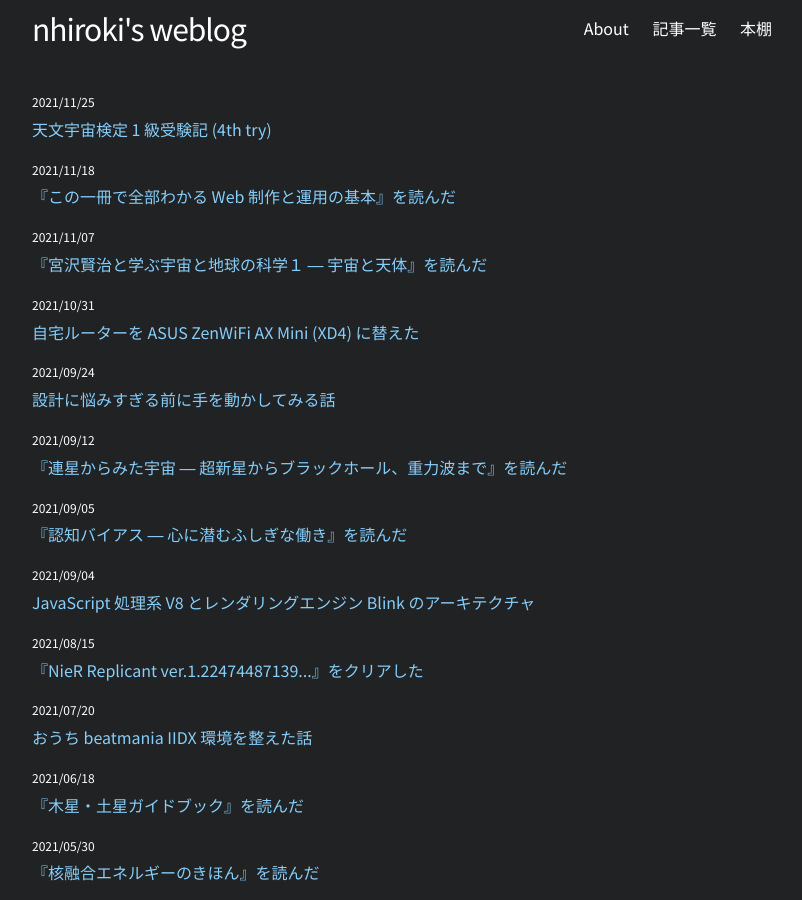
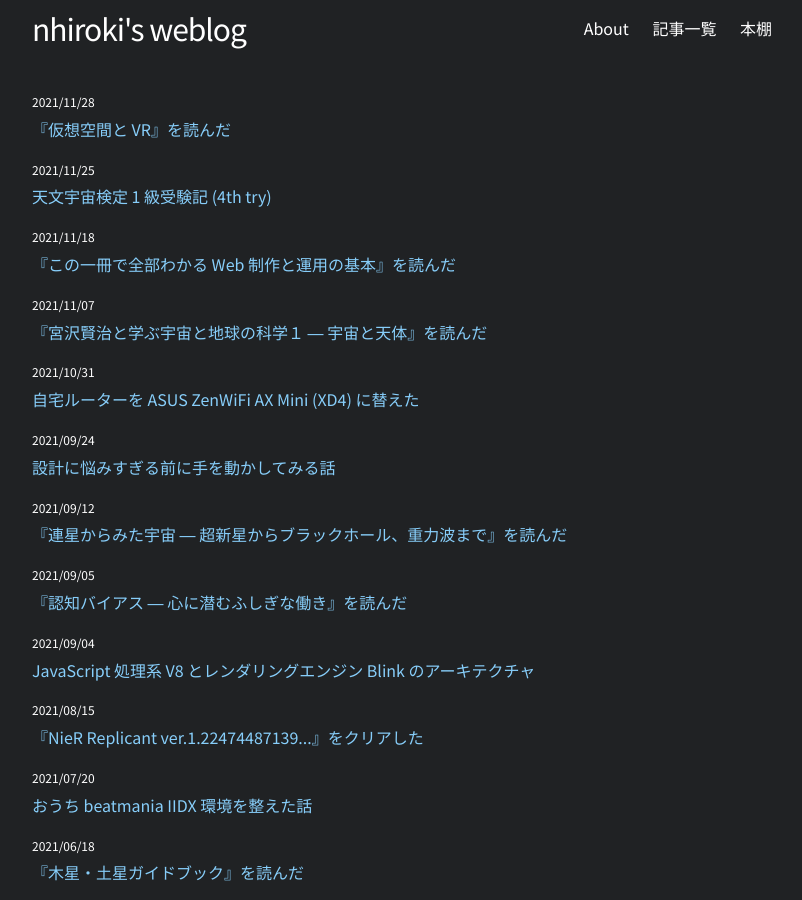
Before and after one commit to nhiroki/nhiroki.github.io, a Jekyll site: the page built from index.html, in a window 1280 px wide and 900 px high. Shown: the whole window, without its empty margins (238-1040 px from the left). Built offline with Jekyll 4.4.1, drawn with Linux system fonts in a browser that asks for light colours; some of the changed lines change nothing that is shown.

Commit message:
Publish a new article

```diff
--- /dev/null
+++ b/_posts/2021-11-28-book-virtual-reality.md
@@ -0,0 +1,29 @@
+---
+layout: post
+title: "『仮想空間と VR』を読んだ"
+date: 2021-11-28 00:00:00 +09:00
+tags: book
+image: /images/book-virtual-reality.webp
+---
+
+『仮想空間と VR 』を読みました。Facebook が Meta に社名を変更したのを機に、メタバースという言葉をよく聞くようになりました。メタバースや xR について断片的なことしか知らなかったので、その概要を掴んでこの潮流を楽しめたらいいなと思い本書を読みました。
+
+ちなみに私の xR 経験は「PS VR を持ってる」「HoloLens は被らせてもらったことがある」「新宿の VR ZONE に行ったことがある」くらいです。
+
+![表紙](/images/book-virtual-reality.webp)
+
+本書を読んで、xR の研究開発の歴史やサービスの発展、それが個人・コミュニティ・ビジネス・社会へ与えた影響と今後の可能性、そしてメタバースの意味についてだいぶ理解が深まり、「概要を掴んで潮流を楽しむ」という目的は達成できました。技術的に面白そうなのはもちろん、今後 VR ワールドに特化した新しい職業が次々と創出されていくだろうという展望にはとてもワクワクします。
+
+- Part. 1　VR と xR の歴史を振り返る
+- Part. 2　VR に触れてみよう
+- Part. 3　VR ビジネスの動向
+- Part. 4　VR からメタバースへ
+- Part. 5　VR の先駆者に聞く
+
+個人的に感じたこと・気になったことなどを雑多に書くと・・・
+
+- メガネ型 AR デバイスぐらいの気軽さがないと、スマートフォンほど社会全体に浸透させるのは難しそう。あと低年齢での VR デバイス使用は非推奨だけど、コミュニティへの若者の流入という点においてそれがどう影響するのか気になる。スマートフォンやゲーム機にあるような幼児・児童をターゲットにしたコンテンツが作りにくいから、幼少期から VR 技術に慣れ親しんだ「VR ネイティブ」とでもいうような人は他の技術コミュニティに比べて現れにくそう。
+- ウェブや検索、SNS からの導線がどうなっているのか。本書では Twitter や Discord を使った VR 外でのコミュニティ活動が紹介されているが、そこから VR ワールドへのリンクはどのように実現しているのか。
+- メタバースにおける知識や経験といった情報の蓄積がどのように行われるのか。それはちゃんと後世に残せるものなのか。例えば通常のウェブページであればキャッシュやアーカイブとして情報を蓄積できるが、メタバースにおいてそれはどのように行われるのか。
+
+読んでたら VR デバイスが欲しくなりました。Oculus の新型デバイスが出たら買いたいです。
--- a/books.md
+++ b/books.md
@@ -1,7 +1,7 @@
 ---
 layout: page
 title: 本棚
-date: 2021/11/18
+date: 2021/11/28
 permalink: /books/
 ---
 
@@ -267,6 +267,7 @@
 - セキュリティコンテストのための CTF 問題集
 - セキュリティコンテストチャレンジブック ― CTF で学ぼう! 情報を守るための戦い方
 
+- ([2021](/2021/11/28/book-virtual-reality)) 仮想空間と VR
 - ([2017](https://twitter.com/nhiroki_/status/830903270759501826)) こんなにスゴイ！地図作りの現場
 - (2015) たのしい電子工作 Arduino で電子工作をはじめよう！
 - (2015) Arduino をはじめよう（第 2 版）
```
Also changed, not shown: images/book-virtual-reality.webp (added).
